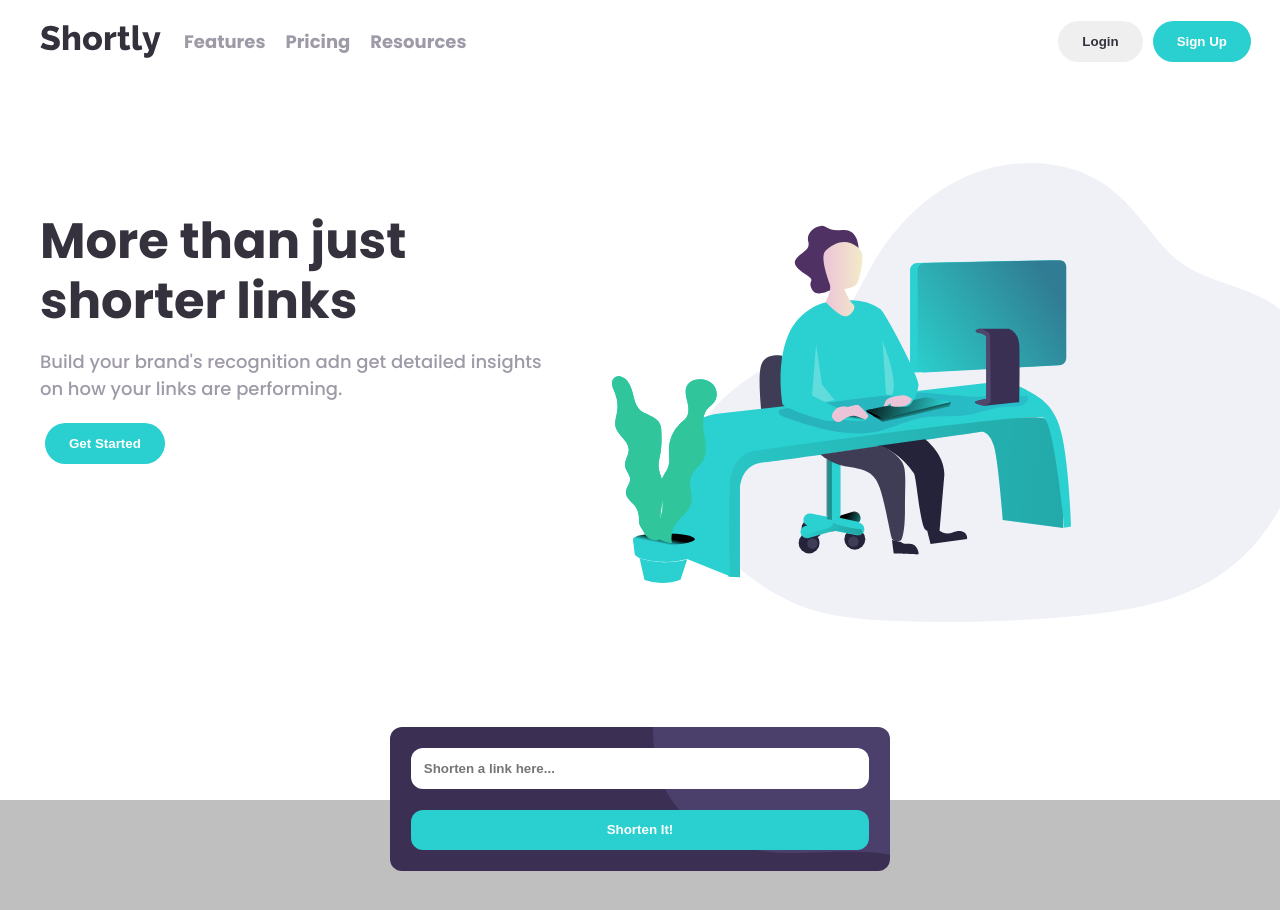
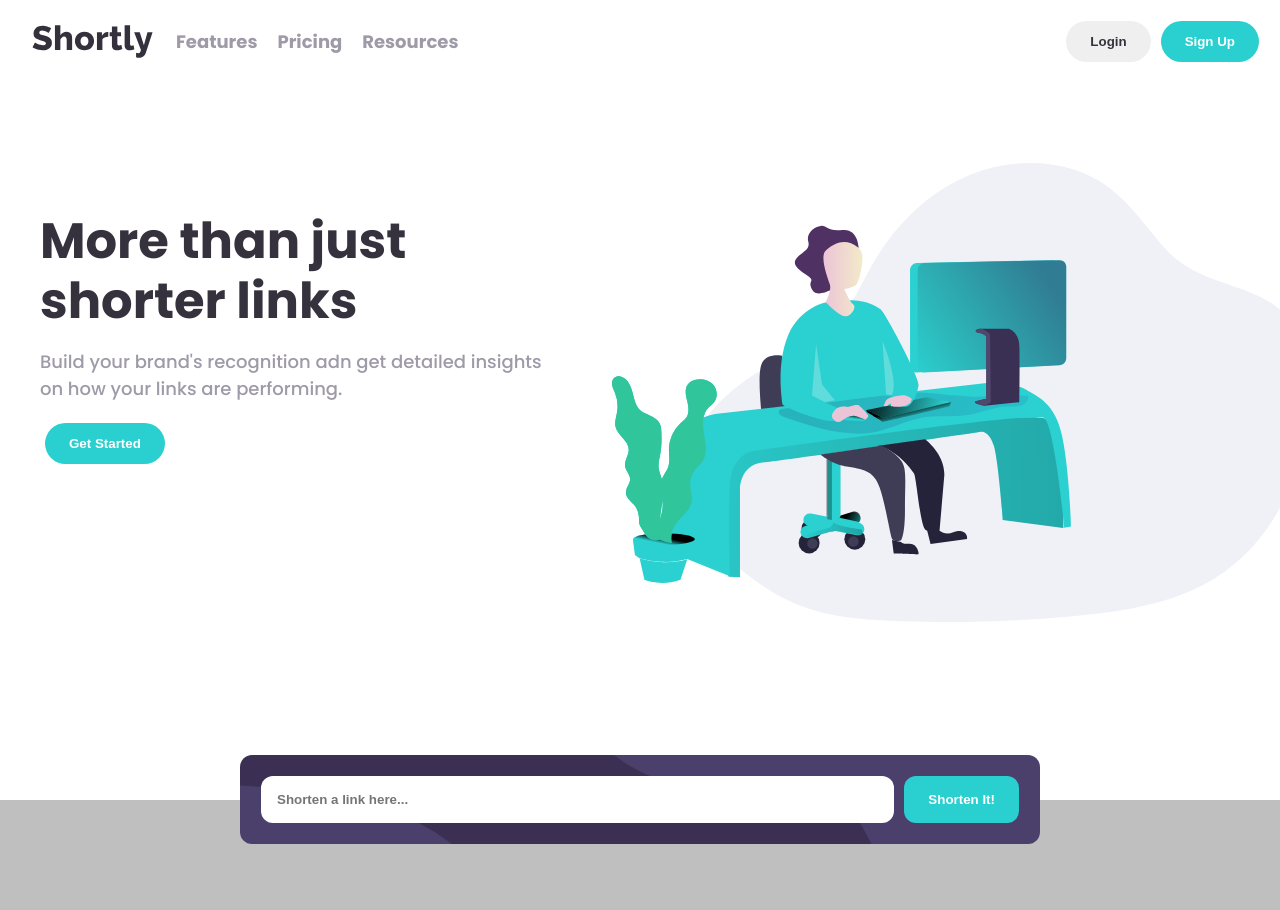
Before and after one commit to m-bashari-m/url-shortening, a React (Vite) app: page / in a window 1280 px wide. Shown: the top 910 px of the page. Built offline with nearby package versions, Linux system fonts and the light colour scheme.

Commit message:
modify component: make shortener responsive

```diff
--- a/src/components/header/header.css
+++ b/src/components/header/header.css
@@ -53,7 +53,7 @@ hr{
 @media only screen and (min-width: 710px){
   .header{
     grid-template-columns: 150px 4fr;
-    padding: 1rem 1.5rem;
+    padding: 1rem;
   }
 
   .header--menu{
--- a/src/components/shortener/shortener.css
+++ b/src/components/shortener/shortener.css
@@ -4,7 +4,7 @@
   background-position: top right;
   background-color: var(--color-dark-violet);
   max-width: 500px;
-  width: 80%;
+  width: 70%;
   padding: 1rem;
   border-radius: 12px;
   position: absolute;
@@ -31,5 +31,21 @@ input{
   color: var(--color-very-dark-blue);
   border-radius: 12px;
   margin-bottom: 1rem;
-  max-width: 100%;
 }
+
+@media only screen and (min-width: 710px){
+  .shortener{
+    background-image: url("../../images/bg-shorten-desktop.svg");
+    max-width: 800px;
+    top: calc(100vh - 45px)
+  }
+
+  form{
+    grid-template-columns: 1fr auto;
+  }
+
+  input{
+    margin-bottom: 5px;
+    padding: 1rem;
+  }
+}
```
